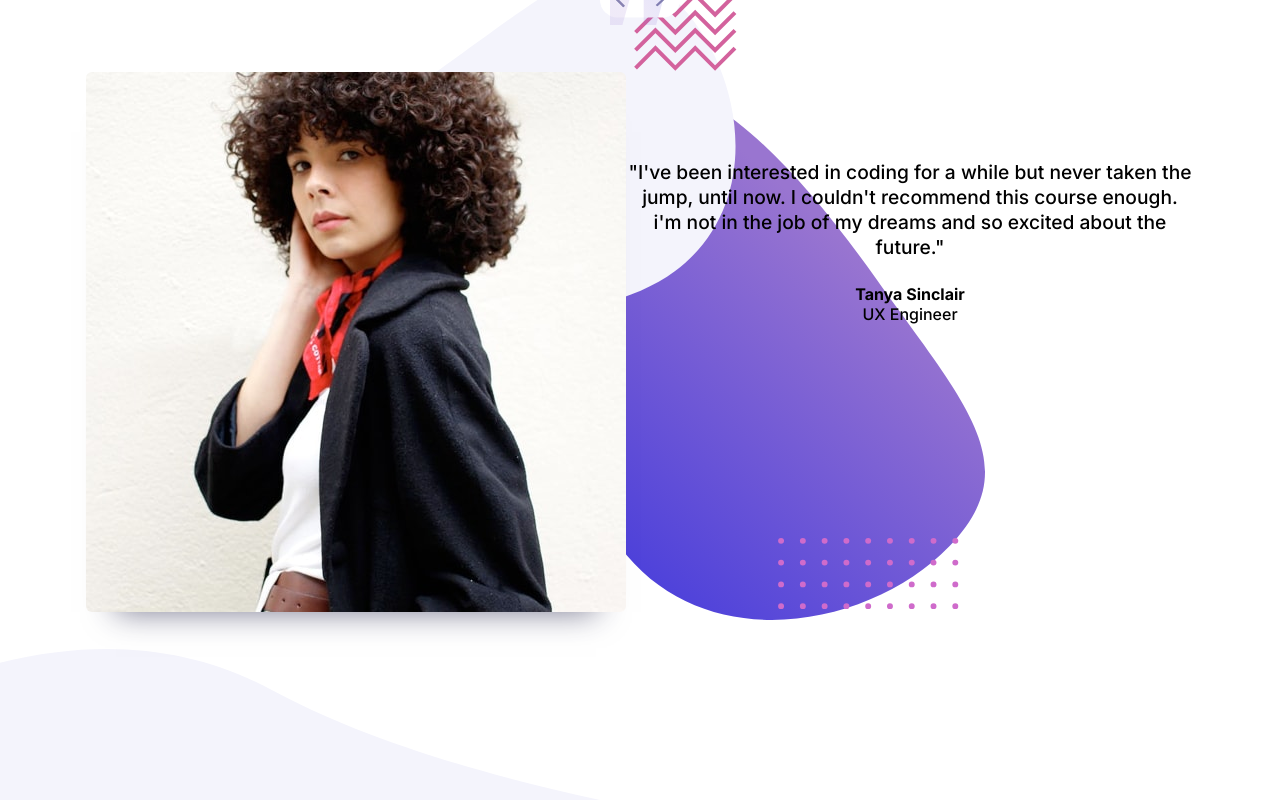
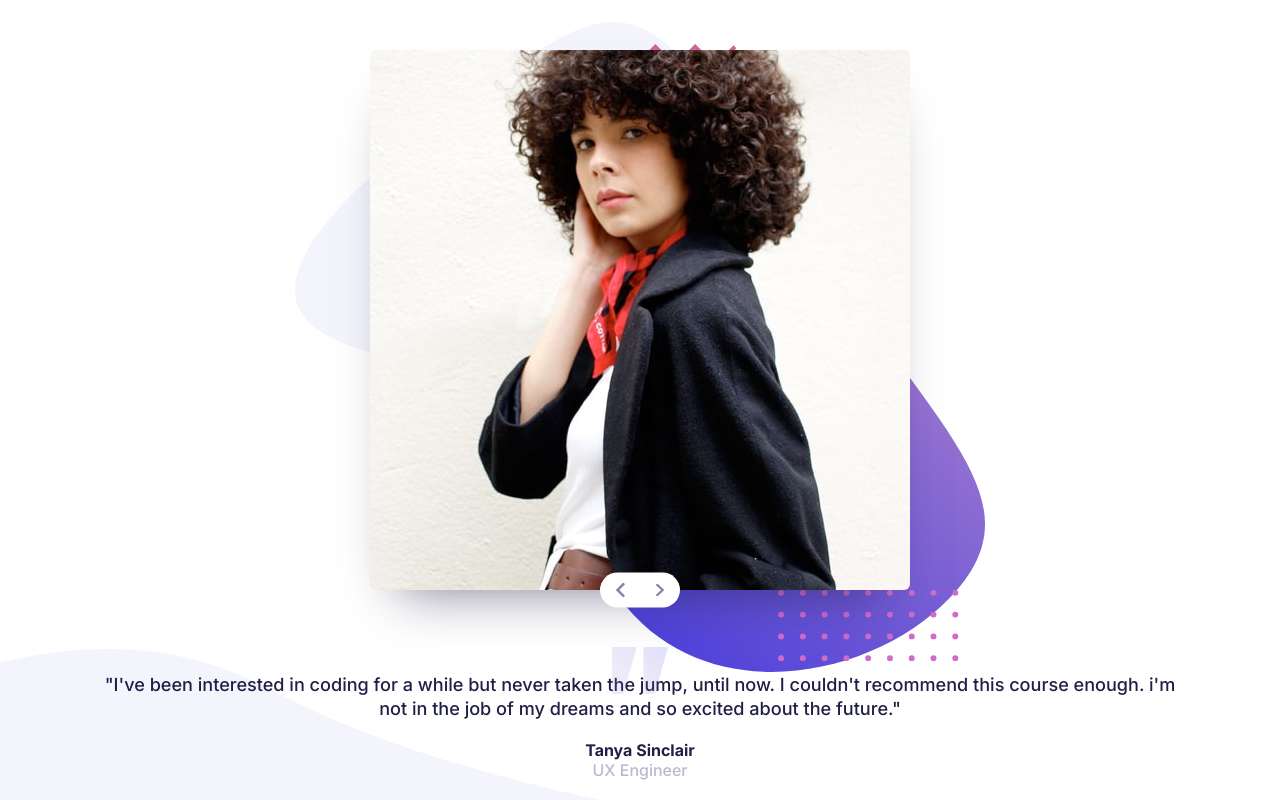
Before and after one commit to Senatrius/coding-bootcamp-testimonials, a plain HTML site: page index.html in a window 1280 px wide. Drawn offline with Linux system fonts and the light colour scheme.

Commit message:
finish mobile layout

```diff
--- a/style.css
+++ b/style.css
@@ -12,10 +12,11 @@
 body {
   font-size: 2rem;
   font-family: 'Inter', sans-serif;
+  color: var(--dark-blue);
 }
 
 .container {
-  width: 86.5%;
+  width: 84%;
   position: relative;
   max-width: 1290px;
   margin: 0 auto;
@@ -23,7 +24,7 @@ body {
 
 .bg {
   position: absolute;
-  top: -30px;
+  top: 22px;
   width: 100%;
   max-width: 690px;
   left: 50%;
@@ -33,23 +34,58 @@ body {
   z-index: -1;
 }
 
+.testimony {
+  display: flex;
+  flex-direction: column;
+}
+
 .testimony-photo {
-  width: 75%;
+  width: 77.5%;
   max-width: 540px;
   display: block;
   margin: 0 auto;
-  margin-top: 52px;
+  margin-top: 50px;
   border-radius: 6px;
-  box-shadow: 0 30px 30px -30px hsla(240, 38%, 20%, 60%);
+  box-shadow: 0 30px 50px -30px hsla(240, 38%, 20%, 60%);
+}
+
+.testimony-text {
+  display: flex;
+  flex-direction: column;
+  align-items: center;
+}
+
+.quotes {
+  width: 56px;
+  transform: translateY(22px);
+}
+
+.text {
+  font-size: 1.13rem;
+  text-align: center;
+  line-height: 1.35;
+}
+
+.info {
+  font-size: 1rem;
+  margin-top: 1.2rem;
+  text-align: center;
+}
+
+.info-name {
+  font-weight: 700;
+}
+
+.info-position {
+  color: var(--grayish-blue);
 }
 
 .switch {
   display: flex;
   align-items: center;
   justify-content: space-around;
-  position: absolute;
-  left: 50%;
-  transform: translate(-50%, -50%);
+  margin: 0 auto;
+  transform: translate(0, -50%);
   width: 80px;
   height: 35px;
   border-radius: 50px;
@@ -70,63 +106,3 @@ body {
   left: 0;
   z-index: -1;
 }
-
-.text {
-  font-size: 1.2rem;
-  text-align: center;
-  margin-top: 80px;
-  line-height: 1.3;
-}
-
-.quotes {
-  position: absolute;
-  left: 50%;
-  transform: translate(-50%, -50%);
-  width: 60px;
-  height: auto;
-}
-
-.info {
-  margin: 0 auto;
-  text-align: center;
-  font-size: 1rem;
-  margin-top: 24px;
-}
-
-.info-name {
-  font-weight: 700;
-}
-
-@media screen and (min-width: 500px) {
-  .bg {
-    position: absolute;
-    top: -30px;
-    width: 100%;
-    max-width: 690px;
-    left: 50%;
-    transform: translate(-50%, 0);
-    margin: 0 auto;
-    height: auto;
-    z-index: -1;
-  }
-
-  .testimony-photo {
-    width: 75%;
-    max-width: 540px;
-    display: block;
-    margin: 0 auto;
-    margin-top: 72px;
-    border-radius: 6px;
-    box-shadow: 0 30px 30px -30px hsla(240, 38%, 20%, 60%);
-  }
-
-  .text {
-    margin-top: 160px;
-  }
-}
-
-@media screen and (min-width: 950px) {
-  .testimony {
-    display: flex;
-  }
-}
```
